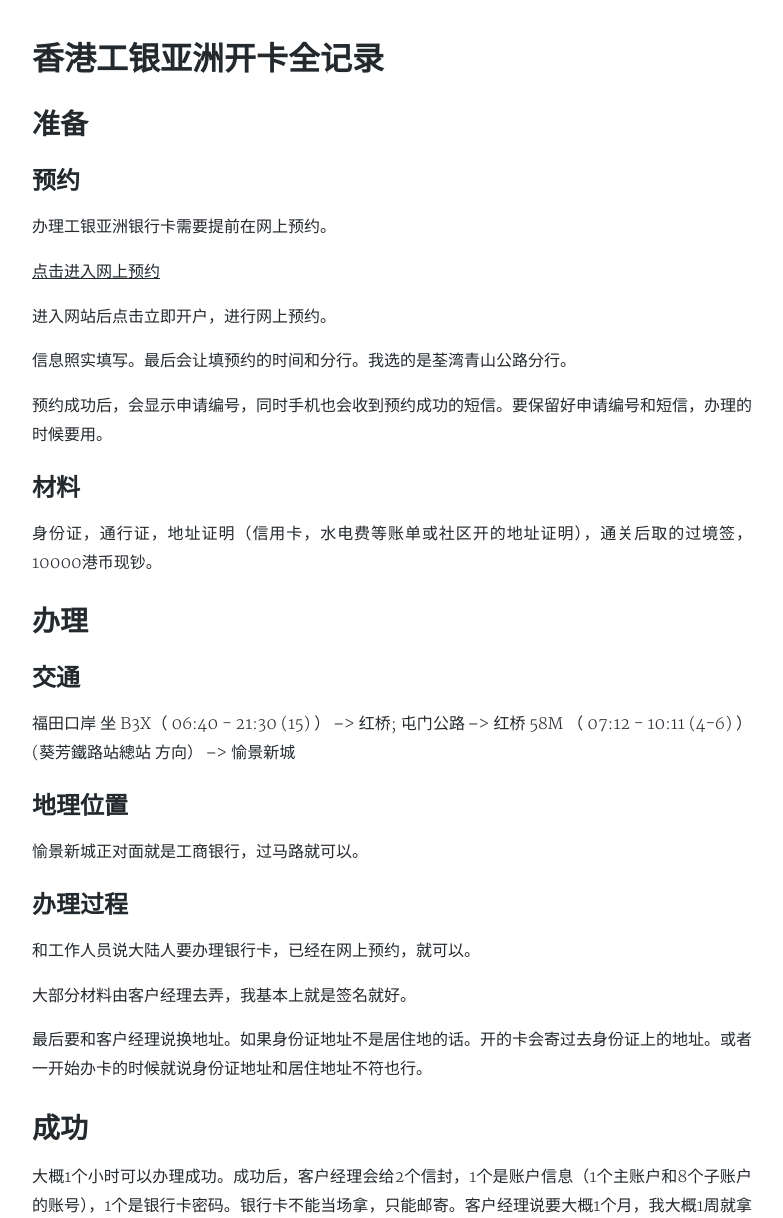
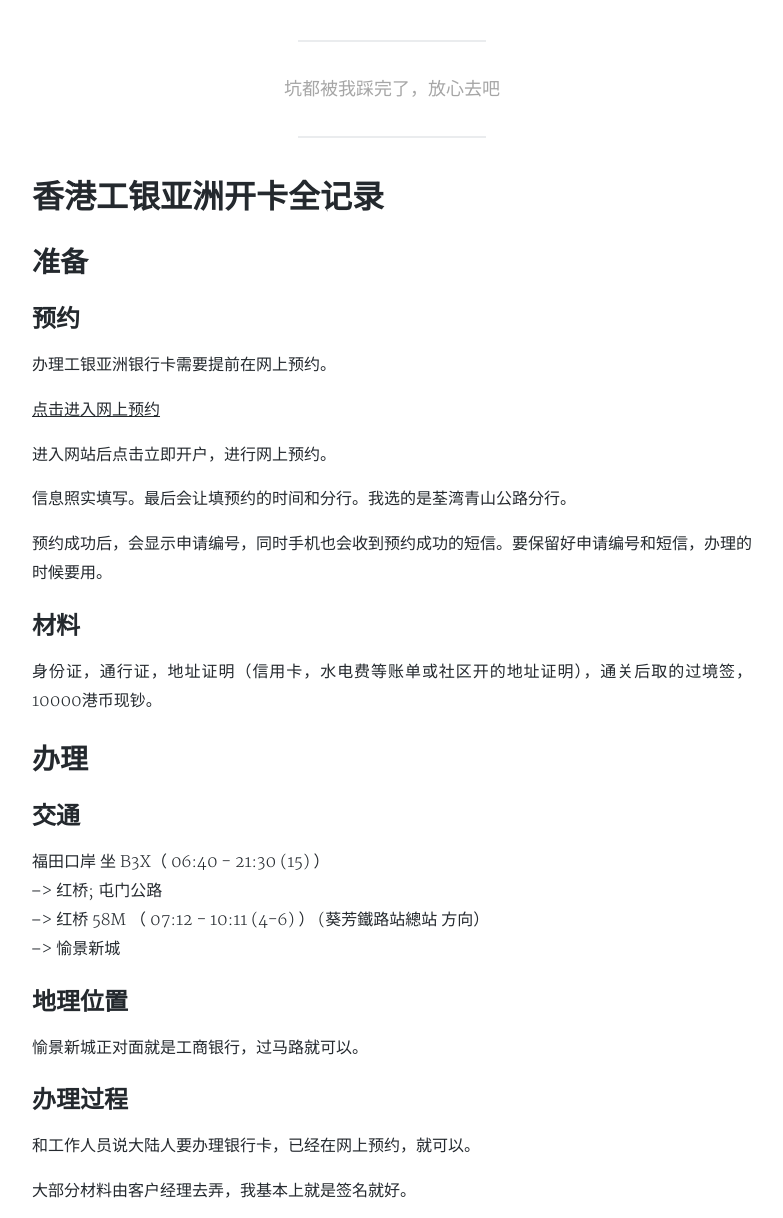
Before and after one commit to june111/june111.github.io, a Jekyll site: the page built from _posts/2018-12-29-hk-icbc-apply-card-record.md, in a window 1280 px wide and 1400 px high, scrolled down 278 px. Shown: the part 182-1400 px from the top of the window, without its empty margins (248-1031 px from the left). Built offline with Jekyll 4.4.1, drawn with Linux system fonts in a browser that asks for light colours; nearby versions of some CDN libraries; comment, search, counter and statistics services are not loaded; a style sheet for code colours, icons or effects is not loaded.

Commit message:
add post

```diff
--- a/_posts/2018-12-29-hk-icbc-apply-card-record.md
+++ b/_posts/2018-12-29-hk-icbc-apply-card-record.md
@@ -1,9 +1,10 @@
 ---
 layout: post
 title: '香港工银亚洲开卡全记录'
+subtitle: '坑都被我踩完了，放心去吧'
 date: 2018-12-29
 author: June
-cover: /assets/img/post/2018-12-10/hk-icbc-apply-card-record.png
+cover: /assets/img/post/2018-12-29/hk-icbc-apply-card-record.png
 tags: 前端
 ---
 
```
